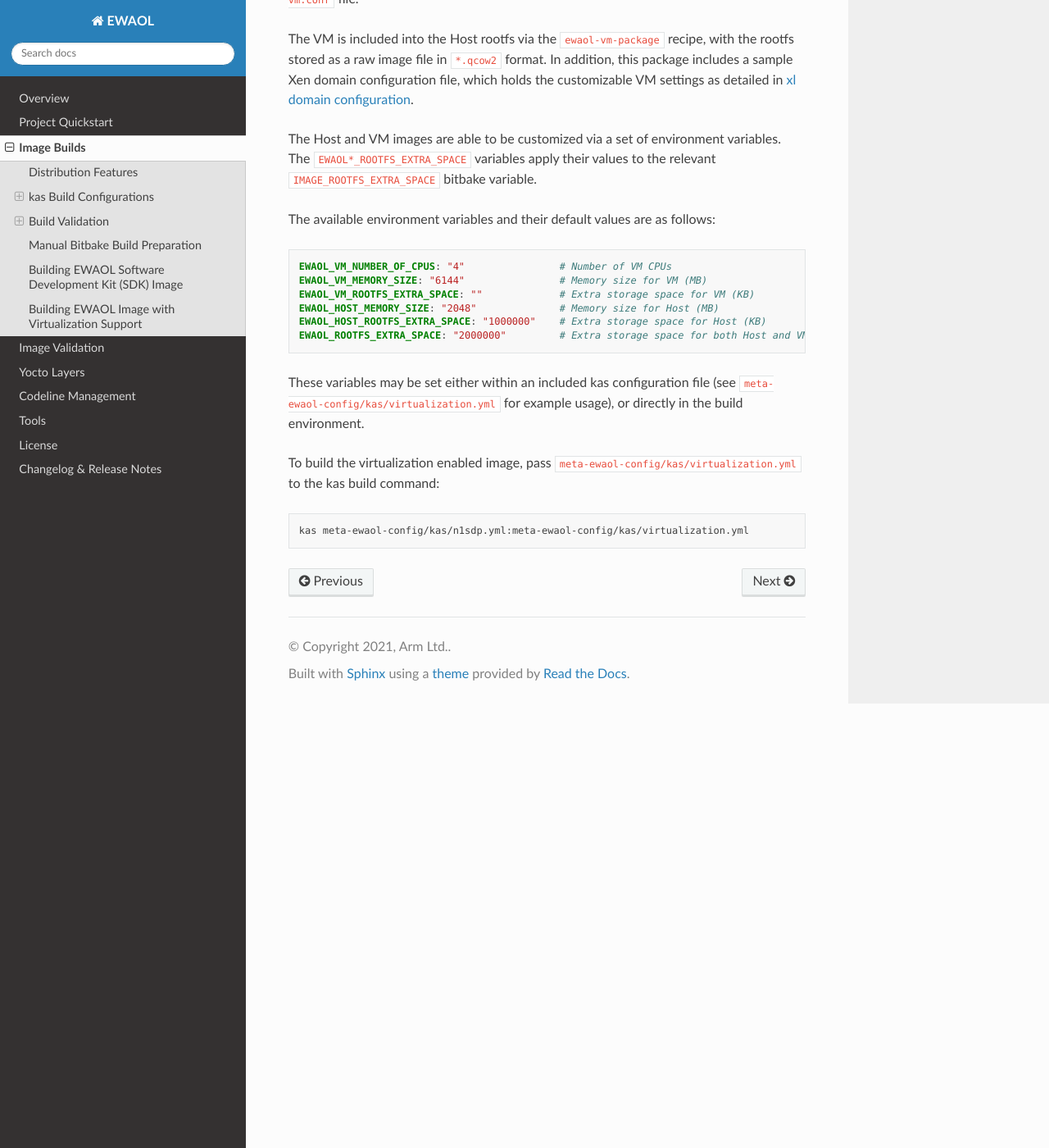
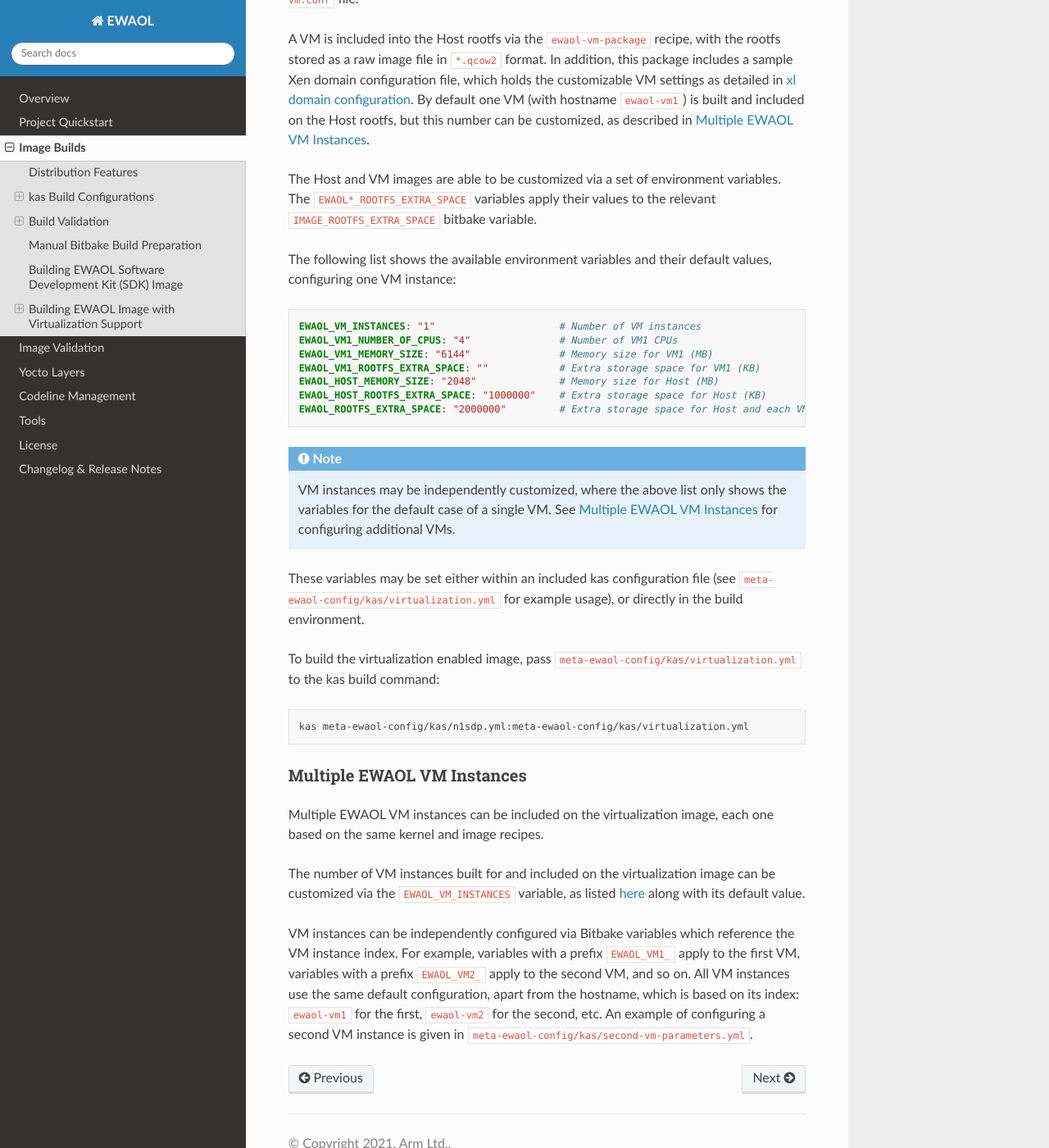
Before and after one commit to chaoge525/soafee_demo, a Sphinx documentation site: the page built from documentation/builds.rst, in a window 1280 px wide and 1400 px high, scrolled down 8409 px. Shown: the whole window at 82% size. Built offline with Sphinx 7.4.7 and the Read the Docs theme 2.0.0, drawn with Linux system fonts in a browser that asks for light colours.

Commit message:
ewaol-[distro,config,tests]: Add support for multiple VMs deployment
This patch brings up support for multiple EWAOL VMs, based on the same image
and kernel recipes. Each VM can have custom settings like rootfs extra space,
memory size and number of cpus. Currently, each VM has a different hostname,
based on its index: 'ewaol-vm1' for the first, 'ewaol-vm2' for the second, etc.

Number of VM instances is defined by 'EWAOL_VM_INSTANCES',
and is set to '1' by default.

For each VM following paremeters can be set:
 (*) EWAOL_VM*_ROOTFS_EXTRA_SPACE
 (*) EWAOL_VM*_MEMORY_SIZE
 (*) EWAOL_VM*_NUMBER_OF_CPUS

This patch also updates the default "*_TEST_GUEST_NAME" variables used by the
EWAOL runtime integration tests to 'ewaol-vm1'.

Issue-Id: SCM-3898
Signed-off-by: Kamil Dziezyk <kamil.dziezyk@arm.com>
Change-Id: Ib11e6edb7596b7ff75c930ef48fd15ba6cdfdc77

```diff
--- a/documentation/builds.rst
+++ b/documentation/builds.rst
@@ -406,25 +406,37 @@
 ``MACHINE``, are set inside
 ``meta-ewaol-distro/conf/multiconfig/ewaol-vm.conf`` file.
 
-The VM is included into the Host rootfs via the ``ewaol-vm-package`` recipe,
+A VM is included into the Host rootfs via the ``ewaol-vm-package`` recipe,
 with the rootfs stored as a raw image file in ``*.qcow2`` format. In addition,
 this package includes a sample Xen domain configuration file, which holds the
-customizable VM settings as detailed in `xl domain configuration`_.
+customizable VM settings as detailed in `xl domain configuration`_. By default
+one VM (with hostname ``ewaol-vm1``) is built and included on the Host rootfs,
+but this number can be customized, as described in `Multiple EWAOL VM
+Instances`_.
 
 The Host and VM images are able to be customized via a set of environment
 variables. The ``EWAOL*_ROOTFS_EXTRA_SPACE`` variables apply their values to
 the relevant ``IMAGE_ROOTFS_EXTRA_SPACE`` bitbake variable.
 
-The available environment variables and their default values are as follows:
+The following list shows the available environment variables and their default
+values, configuring one VM instance:
+
+.. _vm-vars:
 
 .. code-block:: yaml
 
-   EWAOL_VM_NUMBER_OF_CPUS: "4"                # Number of VM CPUs
-   EWAOL_VM_MEMORY_SIZE: "6144"                # Memory size for VM (MB)
-   EWAOL_VM_ROOTFS_EXTRA_SPACE: ""             # Extra storage space for VM (KB)
+   EWAOL_VM_INSTANCES: "1"                     # Number of VM instances
+   EWAOL_VM1_NUMBER_OF_CPUS: "4"               # Number of VM1 CPUs
+   EWAOL_VM1_MEMORY_SIZE: "6144"               # Memory size for VM1 (MB)
+   EWAOL_VM1_ROOTFS_EXTRA_SPACE: ""            # Extra storage space for VM1 (KB)
    EWAOL_HOST_MEMORY_SIZE: "2048"              # Memory size for Host (MB)
    EWAOL_HOST_ROOTFS_EXTRA_SPACE: "1000000"    # Extra storage space for Host (KB)
-   EWAOL_ROOTFS_EXTRA_SPACE: "2000000"         # Extra storage space for both Host and VM (KB)
+   EWAOL_ROOTFS_EXTRA_SPACE: "2000000"         # Extra storage space for Host and each VM (KB)
+
+.. note::
+  VM instances may be independently customized, where the above list only shows
+  the variables for the default case of a single VM. See `Multiple EWAOL VM
+  Instances`_ for configuring additional VMs.
 
 These variables may be set either within an included kas configuration file
 (see ``meta-ewaol-config/kas/virtualization.yml`` for example usage), or
@@ -442,3 +454,23 @@
 
 .. _Multiple Configuration Build:
   https://docs.yoctoproject.org/3.3.2/dev-manual/common-tasks.html#building-images-for-multiple-targets-using-multiple-configurations
+
+
+Multiple EWAOL VM Instances
+^^^^^^^^^^^^^^^^^^^^^^^^^^^
+
+Multiple EWAOL VM instances can be included on the virtualization image, each
+one based on the same kernel and image recipes.
+
+The number of VM instances built for and included on the virtualization image
+can be customized via the ``EWAOL_VM_INSTANCES`` variable, as listed
+:ref:`here<vm-vars>` along with its default value.
+
+VM instances can be independently configured via Bitbake variables which
+reference the VM instance index. For example, variables with a prefix
+``EWAOL_VM1_`` apply to the first VM, variables with a prefix ``EWAOL_VM2_``
+apply to the second VM, and so on. All VM instances use the same default
+configuration, apart from the hostname, which is based on its index:
+``ewaol-vm1`` for the first, ``ewaol-vm2`` for the second, etc. An example of
+configuring a second VM instance is given in
+``meta-ewaol-config/kas/second-vm-parameters.yml``.
--- a/documentation/validations.rst
+++ b/documentation/validations.rst
@@ -260,7 +260,7 @@
 |  ``CE_TEST_GUEST_NAME``: defines the Xen domain name and Hostname of the VM
 |    Only available when running the tests on an EWAOL virtualization image
 |    Represents the target VM to test when executing the suite on the Host
-|    Default: ``ewaol-vm``
+|    Default: ``ewaol-vm1``
 
 Container Engine Environment Clean-Up
 """""""""""""""""""""""""""""""""""""
@@ -366,7 +366,7 @@
 |    See `K3s Environment Clean-Up`_
 |  ``K3S_TEST_GUEST_NAME``: defines the name of the VM to use for the tests
 |    Only available when running the tests on a virtualization image
-|    Default: ``ewaol-vm``
+|    Default: ``ewaol-vm1``
 
 K3s Environment Clean-Up
 """"""""""""""""""""""""
@@ -437,7 +437,7 @@
 |    Directory will be created if it does not exist
 |    See `Test Logging`_
 |  ``VIRT_TEST_GUEST_NAME``: defines the name of the VM to use for the tests
-|    Default: ``ewaol-vm``
+|    Default: ``ewaol-vm1``
 
 Prior to execution, the Xen Virtualization test suite expects the
 ``xendomains.service`` systemd service to be running or in the process of
```
Also changed, not shown: 13 other files.
